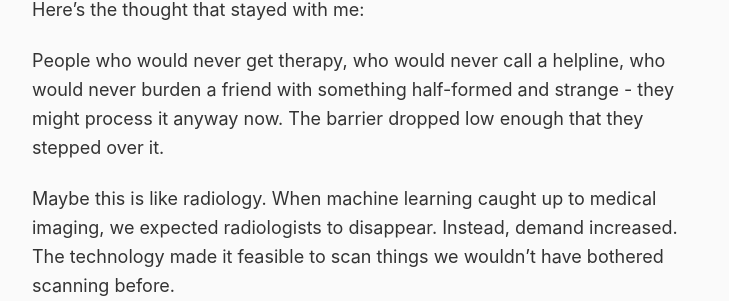
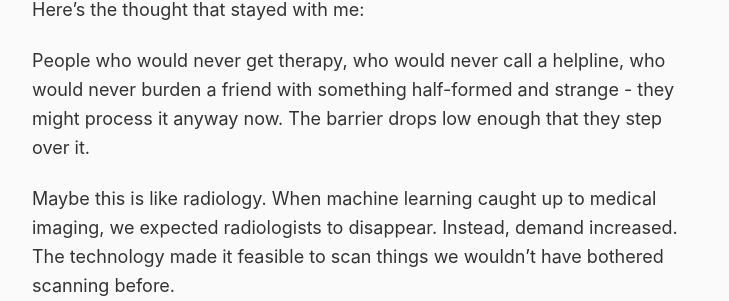
Before and after one commit to rob137/rob137.github.io, a Jekyll site: the page built from _posts/2026-01-08-no-hesitation.md, in a window 1280 px wide and 900 px high, scrolled down 1542 px. Shown: the part 210-511 px from the top of the window, without its empty margins (275-1004 px from the left). Built offline with Jekyll 4.4.1, drawn with Linux system fonts in a browser that asks for light colours.

Commit message:
Fix tense: present for speculative statement
Co-Authored-By: Claude Opus 4.5 <noreply@anthropic.com>

```diff
--- a/_posts/2026-01-08-no-hesitation.md
+++ b/_posts/2026-01-08-no-hesitation.md
@@ -44,7 +44,7 @@ If there's any doubt, ring.
 
 Here's the thought that stayed with me:
 
-People who would never get therapy, who would never call a helpline, who would never burden a friend with something half-formed and strange - they might process it anyway now. The barrier dropped low enough that they stepped over it.
+People who would never get therapy, who would never call a helpline, who would never burden a friend with something half-formed and strange - they might process it anyway now. The barrier drops low enough that they step over it.
 
 Maybe this is like radiology. When machine learning caught up to medical imaging, we expected radiologists to disappear. Instead, demand increased. The technology made it feasible to scan things we wouldn't have bothered scanning before.
 
```
